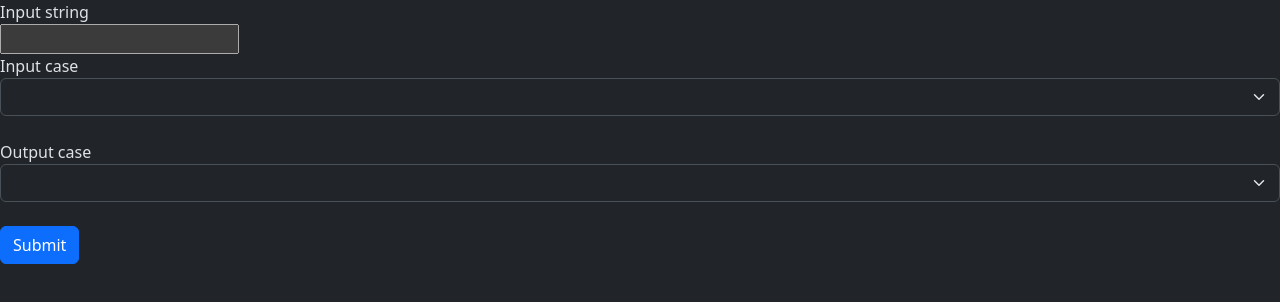
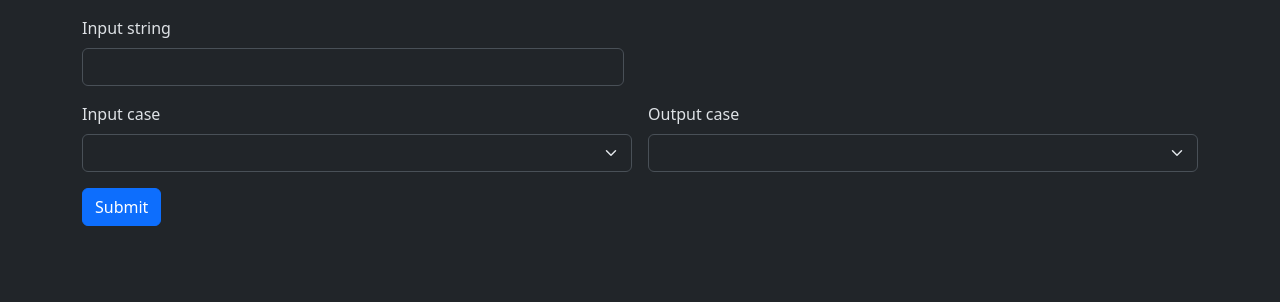
Before and after one commit to WJTipper/case-converter, a Next.js app in the folder next-app/: page / in a window 1280 px wide. Shown: the top 302 px of the page. Built offline with nearby package versions, Linux system fonts and the light colour scheme.

Commit message:
Update ui layout using bootstrap grid

```diff
--- a/next-app/src/app/page.tsx
+++ b/next-app/src/app/page.tsx
@@ -43,14 +43,25 @@ export default function Home() {
 	};
 
 	return (
-		<div>
-			<form onSubmit={handleSubmit}>
-				<label htmlFor="input-str">Input string</label>
-				<br />
-				<input id="input-str" name="input-str" type="text" />
-				<br />
-				<label htmlFor="input-str">Input case</label>
-				<br />
+		<div className="container">
+			<form onSubmit={handleSubmit} className="row g-3">
+				<div className="row g-3">
+					<div className="col-md-6">
+						<label htmlFor="input-str" className="form-label">
+							Input string
+						</label>
+						<input
+							id="input-str"
+							name="input-str"
+							type="text"
+							className="form-control"
+						/>
+					</div>
+				</div>
+				<div className="col-md-6">
+					<label htmlFor="input-str" className="form-label">
+						Input case
+					</label>
 					<select
 						id="input-case"
 						name="input-case"
@@ -61,8 +72,11 @@ export default function Home() {
 							return <option key={index}>{item}</option>;
 						})}
 					</select>
-				<br />
-				<label htmlFor="output-str">Output case</label>
+				</div>
+				<div className="col-md-6">
+					<label htmlFor="output-str" className="form-label">
+						Output case
+					</label>
 					<br />
 					<select
 						id="output-case"
@@ -74,10 +88,12 @@ export default function Home() {
 							return <option key={index}>{item}</option>;
 						})}
 					</select>
-				<br />
+				</div>
+				<div className="col-12">
 					<button type="submit" className="btn btn-primary">
 						Submit
 					</button>
+				</div>
 			</form>
 			{errorMessage != "" && (
 				<div>
```
Lines whose indentation alone changed are shown as unchanged.
